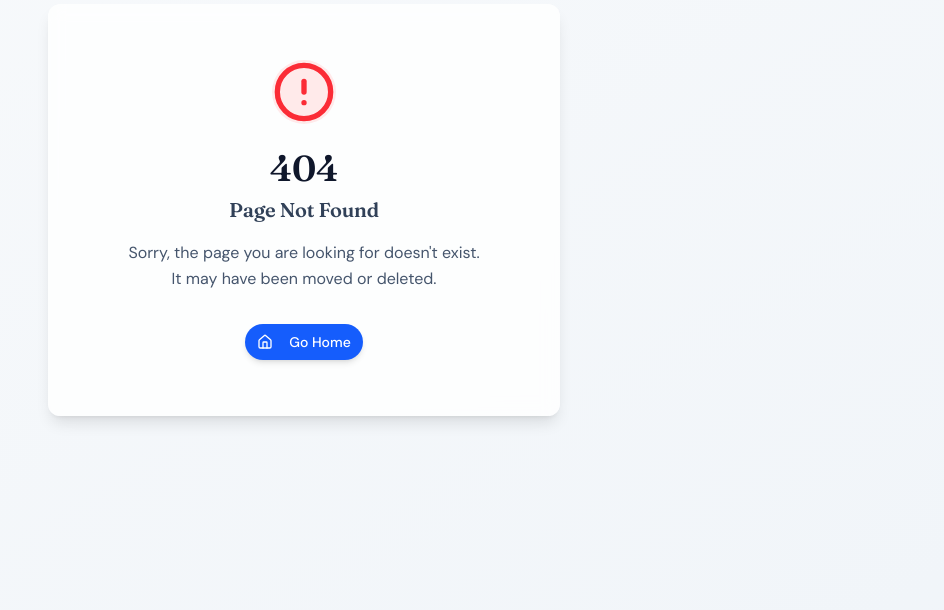
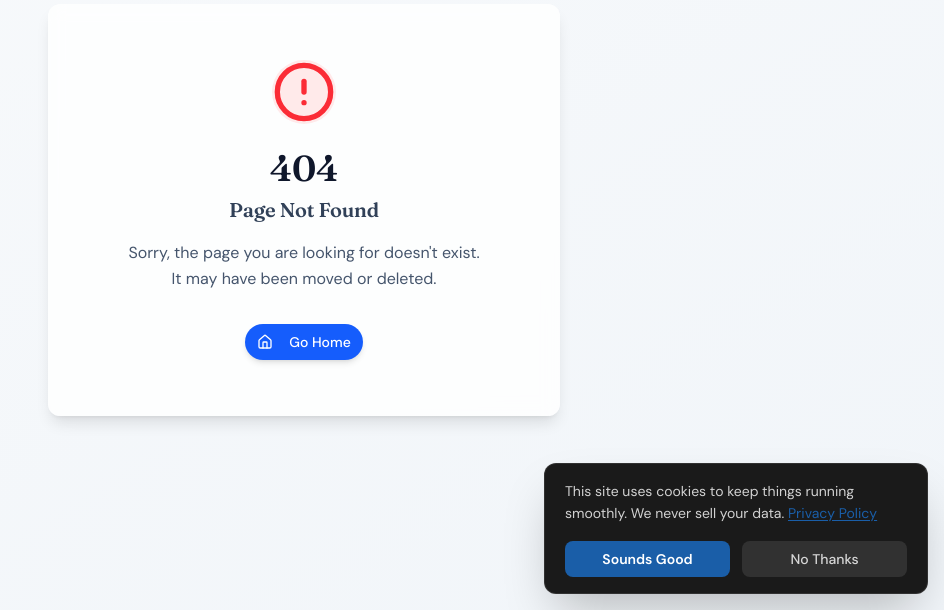
Before and after one commit to adamloomis-lab/warners-window-cleaning, a React (Vite) app: page /404 in a window 1280 px wide. Before the commit this address had no page. Shown: the part 190-800 px from the top of the page, without its empty margins (336-1280 px from the left). Built offline with nearby package versions, Linux system fonts and the light colour scheme.

Commit message:
ux: add cookie consent banner with accept/decline

```diff
--- a/src/App.tsx
+++ b/src/App.tsx
@@ -7,6 +7,7 @@ import Privacy from "@/pages/Privacy";
 import Terms from "@/pages/Terms";
 import Accessibility from "@/pages/Accessibility";
 import NotFound from "@/pages/NotFound";
+import CookieBanner from "@/components/CookieBanner";
 
 export default function App() {
   return (
@@ -21,6 +22,7 @@ export default function App() {
         <Route path="/404" component={NotFound} />
         <Route component={NotFound} />
       </Switch>
+      <CookieBanner />
     </ErrorBoundary>
   );
 }
--- /dev/null
+++ b/src/components/CookieBanner.tsx
@@ -0,0 +1,61 @@
+import { useEffect, useState } from "react";
+
+const STORAGE_KEY = "cookie-consent";
+
+export default function CookieBanner() {
+  const [visible, setVisible] = useState(false);
+
+  useEffect(() => {
+    const stored = localStorage.getItem(STORAGE_KEY);
+    if (stored) return;
+    const timer = setTimeout(() => setVisible(true), 700);
+    return () => clearTimeout(timer);
+  }, []);
+
+  function handleAccept() {
+    localStorage.setItem(STORAGE_KEY, "accepted");
+    setVisible(false);
+  }
+
+  function handleDecline() {
+    localStorage.setItem(STORAGE_KEY, "declined");
+    setVisible(false);
+  }
+
+  if (!visible) return null;
+
+  return (
+    <div
+      role="region"
+      aria-label="Cookie consent"
+      className="fixed bottom-3 left-3 right-3 sm:left-auto sm:right-4 sm:bottom-4 sm:max-w-sm z-50"
+    >
+      <div className="bg-[#1A1A1A] border border-white/10 rounded-xl shadow-2xl px-5 py-4 text-white">
+        <p className="text-sm text-white/80 leading-relaxed mb-4">
+          This site uses cookies to keep things running smoothly. We never sell
+          your data.{" "}
+          <a
+            href="/privacy"
+            className="text-[#1A5EA8] hover:text-white underline underline-offset-2 transition-colors whitespace-nowrap"
+          >
+            Privacy Policy
+          </a>
+        </p>
+        <div className="flex gap-3">
+          <button
+            onClick={handleAccept}
+            className="flex-1 bg-[#1A5EA8] hover:bg-[#1550a0] text-white text-sm font-semibold py-2 px-4 rounded-lg transition-colors duration-200 focus:outline-none focus:ring-2 focus:ring-[#1A5EA8] focus:ring-offset-2 focus:ring-offset-[#1A1A1A]"
+          >
+            Sounds Good
+          </button>
+          <button
+            onClick={handleDecline}
+            className="flex-1 bg-white/10 hover:bg-white/20 text-white/80 hover:text-white text-sm font-medium py-2 px-4 rounded-lg transition-colors duration-200 focus:outline-none focus:ring-2 focus:ring-white/30 focus:ring-offset-2 focus:ring-offset-[#1A1A1A]"
+          >
+            No Thanks
+          </button>
+        </div>
+      </div>
+    </div>
+  );
+}
```
